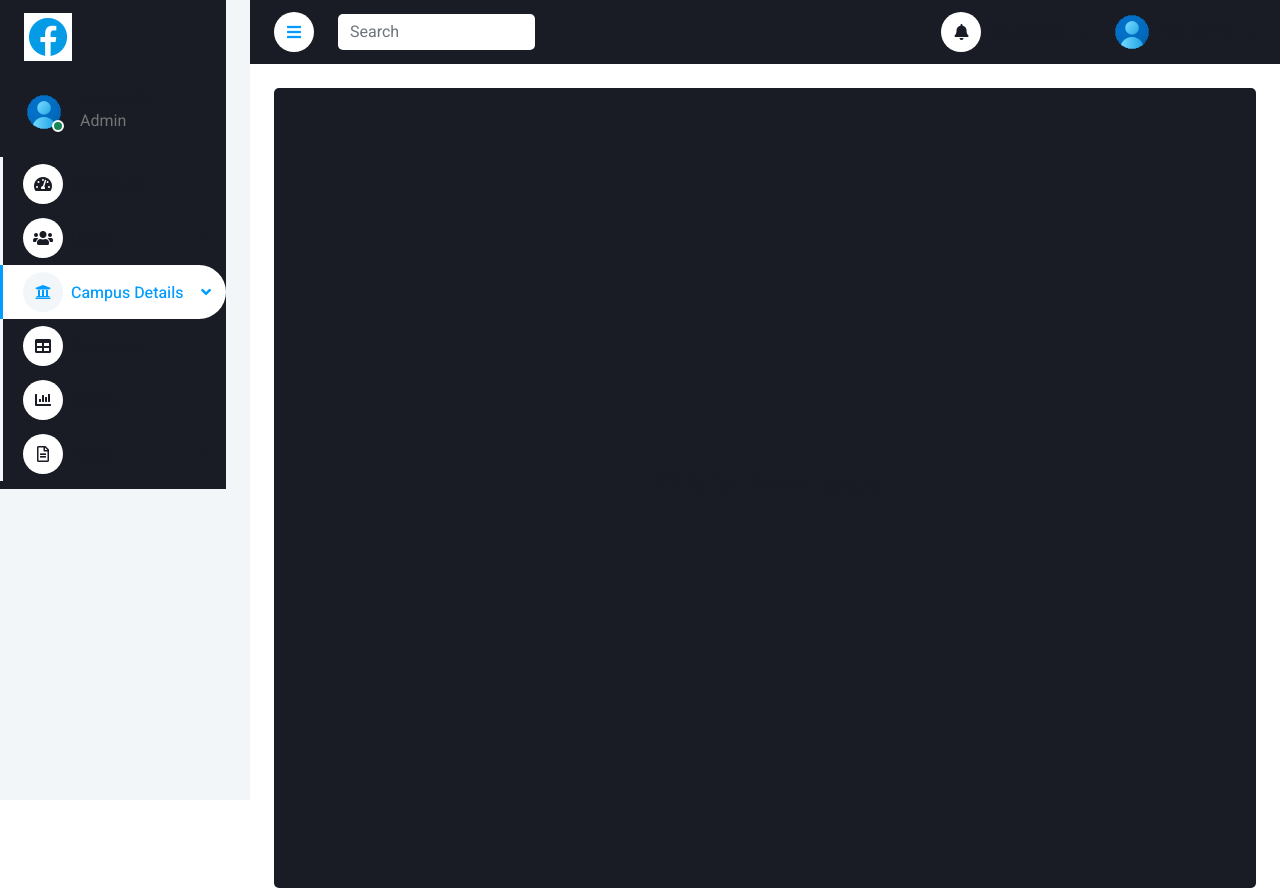
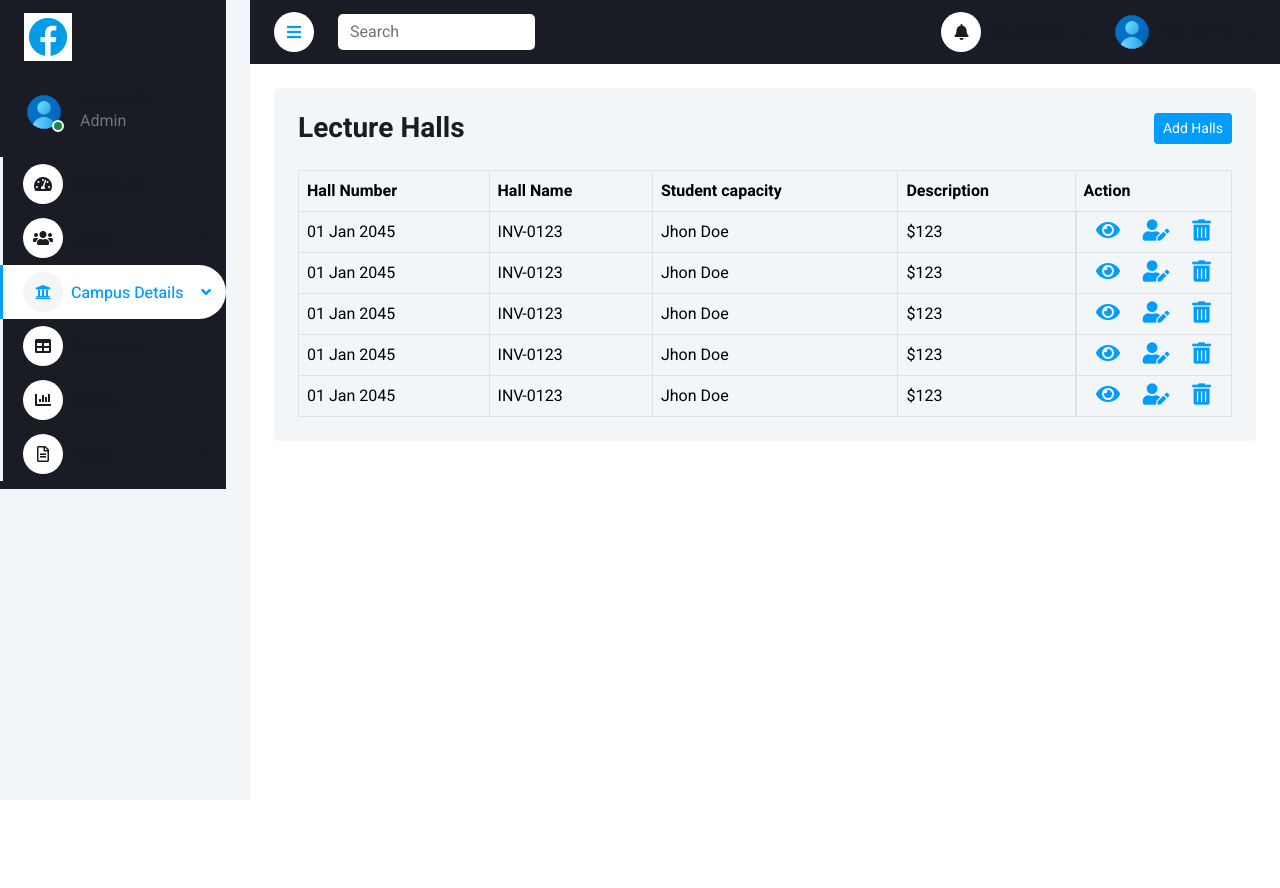
Before and after one commit to Dilan-Sathruwan/LHM_System, a PHP site: page /admin/LectureHall.php in a window 1280 px wide. After the commit the page ends 489 px from the top, so only its background shows below. Run offline with PHP 8.4, Linux system fonts and the light colour scheme; some libraries are stand-ins or nearby versions.

Commit message:
update lecture hall page

```diff
--- a/admin/LectureHall.php
+++ b/admin/LectureHall.php
@@ -7,15 +7,88 @@
     <!-- Navbar End -->
 
 
-    <!-- Blank Start -->
+    <!-- data Subject table Start -->
     <div class="container-fluid pt-4 px-4">
-        <div class="row vh-100 bg-dark rounded align-items-center justify-content-center mx-0">
-            <div class="col-md-6 text-center">
-                <h3>This is blank page</h3>
+        <div class="bg-light text-center rounded p-4">
+            <div class="d-flex align-items-center justify-content-between mb-4">
+                <h3 class="mb-0">Lecture Halls</h3>
+                <a class="btn btn-sm btn-primary" href="">Add Halls</a>
+            </div>
+            <div class="table-responsive">
+                <table class="table text-start align-middle table-bordered table-hover mb-0">
+                    <thead>
+                        <tr class="text-dark">
+                            <th scope="col">Hall Number</th>
+                            <th scope="col">Hall Name</th>
+                            <th scope="col">Student capacity</th>
+                            <th scope="col">Description</th>
+                            <th scope="col">Action</th>
+                        </tr>
+                    </thead>
+                    <tbody>
+                        <tr>
+                            <td>01 Jan 2045</td>
+                            <td>INV-0123</td>
+                            <td>Jhon Doe</td>
+                            <td>$123</td>
+                            <td class="d-flex align-items-lg-center justify-content-around">
+                                <a href="" class=""><i class="fas fa-eye fa-lg "></i></a>
+                                <a href="" class=""><i class="fas fa-user-edit fa-lg"></i></a>
+                                <a href="" class=""><i class="fas fa-trash-alt fa-lg"></i></a>
+                            </td>
+                        </tr>
+                        <tr>
+                            <td>01 Jan 2045</td>
+                            <td>INV-0123</td>
+                            <td>Jhon Doe</td>
+                            <td>$123</td>
+                            <td class="d-flex align-items-lg-center justify-content-around">
+                                <a href="" class=""><i class="fas fa-eye fa-lg"></i></a>
+                                <a href="" class=""><i class="fas fa-user-edit fa-lg"></i></a>
+                                <a href="" class=""><i class="fas fa-trash-alt fa-lg"></i></a>
+                            </td>
+                        </tr>
+                        <tr>
+                            <td>01 Jan 2045</td>
+                            <td>INV-0123</td>
+                            <td>Jhon Doe</td>
+                            <td>$123</td>
+                            <td class="d-flex align-items-lg-center justify-content-around">
+                                <a href="" class=""><i class="fas fa-eye fa-lg"></i></a>
+                                <a href="" class=""><i class="fas fa-user-edit fa-lg"></i></a>
+                                <a href="" class=""><i class="fas fa-trash-alt fa-lg"></i></a>
+                            </td>
+                        </tr>
+                        <tr>
+                            <td>01 Jan 2045</td>
+                            <td>INV-0123</td>
+                            <td>Jhon Doe</td>
+                            <td>$123</td>
+                            <td class="d-flex align-items-lg-center justify-content-around">
+                                <a href="" class=""><i class="fas fa-eye fa-lg"></i></a>
+                                <a href="" class=""><i class="fas fa-user-edit fa-lg"></i></a>
+                                <a href="" class=""><i class="fas fa-trash-alt fa-lg"></i></a>
+                            </td>
+                        </tr>
+                        <tr>
+                            <td>01 Jan 2045</td>
+                            <td>INV-0123</td>
+                            <td>Jhon Doe</td>
+                            <td>$123</td>
+                            <td class="d-flex align-items-lg-center justify-content-around">
+                                <a href="" class=""><i class="fas fa-eye fa-lg"></i></a>
+                                <a href="" class=""><i class="fas fa-user-edit fa-lg"></i></a>
+                                <a href="" class=""><i class="fas fa-trash-alt fa-lg"></i></a>
+                            </td>
+                        </tr>
+                    </tbody>
+                </table>
             </div>
         </div>
+
+
     </div>
-    <!-- Blank End -->
+    <!-- data Subject table End -->
 </div>
 <!-- Content End -->
 
```
